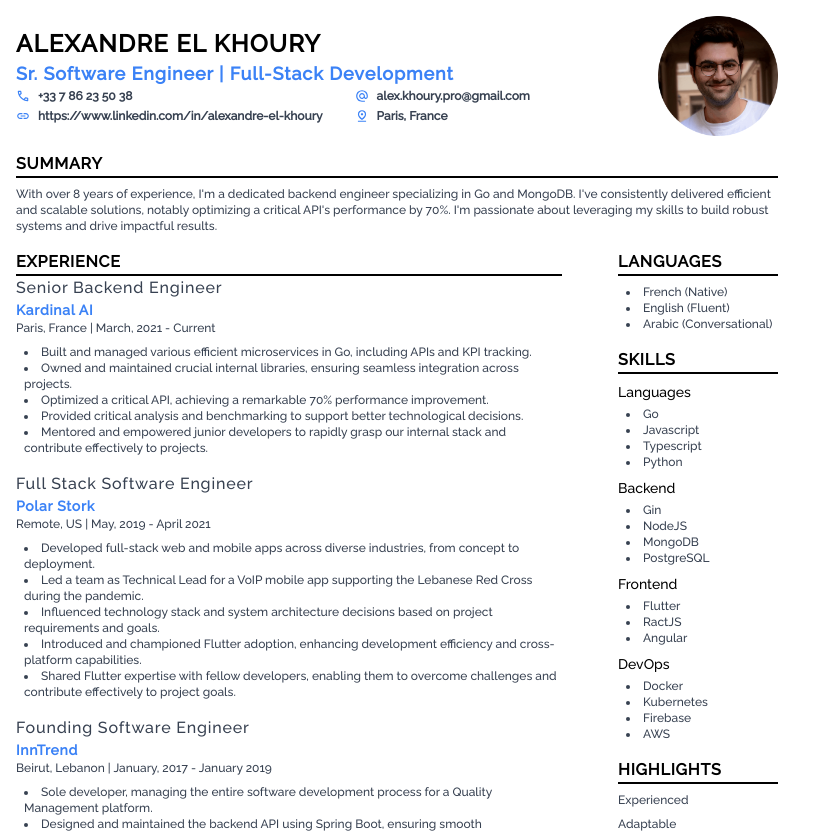
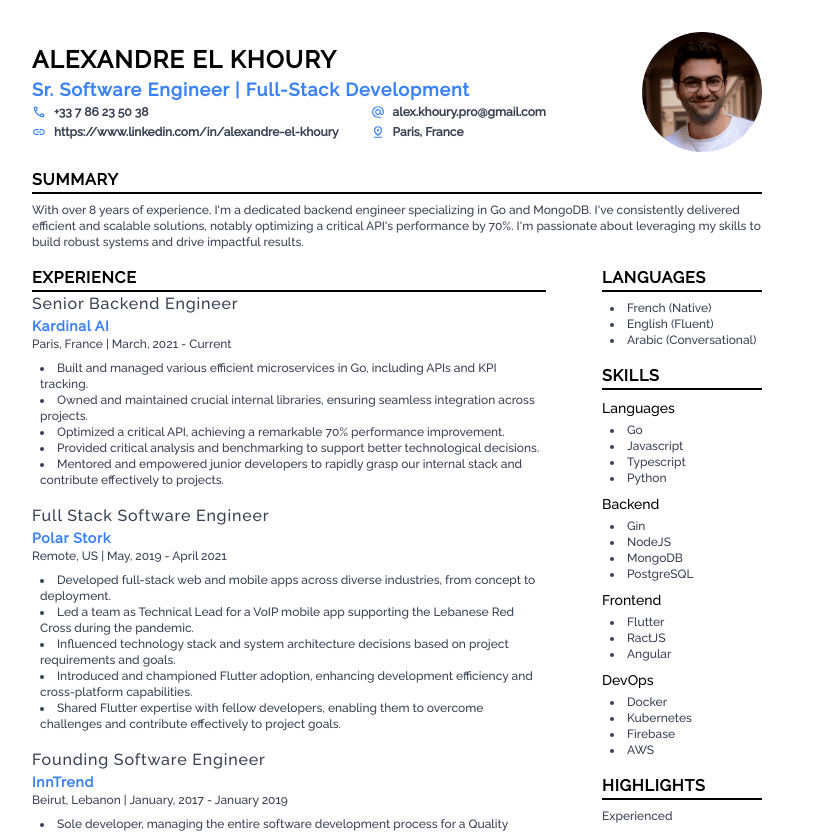
Before and after one commit to m3talux/alexandrekhoury, a Next.js app: page /cv in a window 1280 px wide. Shown: the top 833 px of the page, without its empty margins (0-825 px from the left). Built offline with nearby package versions, Linux system fonts and the light colour scheme; no server answers.

Commit message:
Updated padding

```diff
--- a/src/app/cv/page.tsx
+++ b/src/app/cv/page.tsx
@@ -12,7 +12,7 @@ const raleway = Raleway({weight: '500', subsets: ['latin']})
 export default function Home() {
     return (
         <main className={raleway.className}>
-            <div className="p-4 w-[794px] h-[1123px]">
+            <div className="p-8 w-[794px] h-[1123px]">
                 <h1 className="hidden">Alexandre El Khoury | Sr. Software Engineer</h1>
                 <Header/>
                 <div className="mt-4"/>
```
